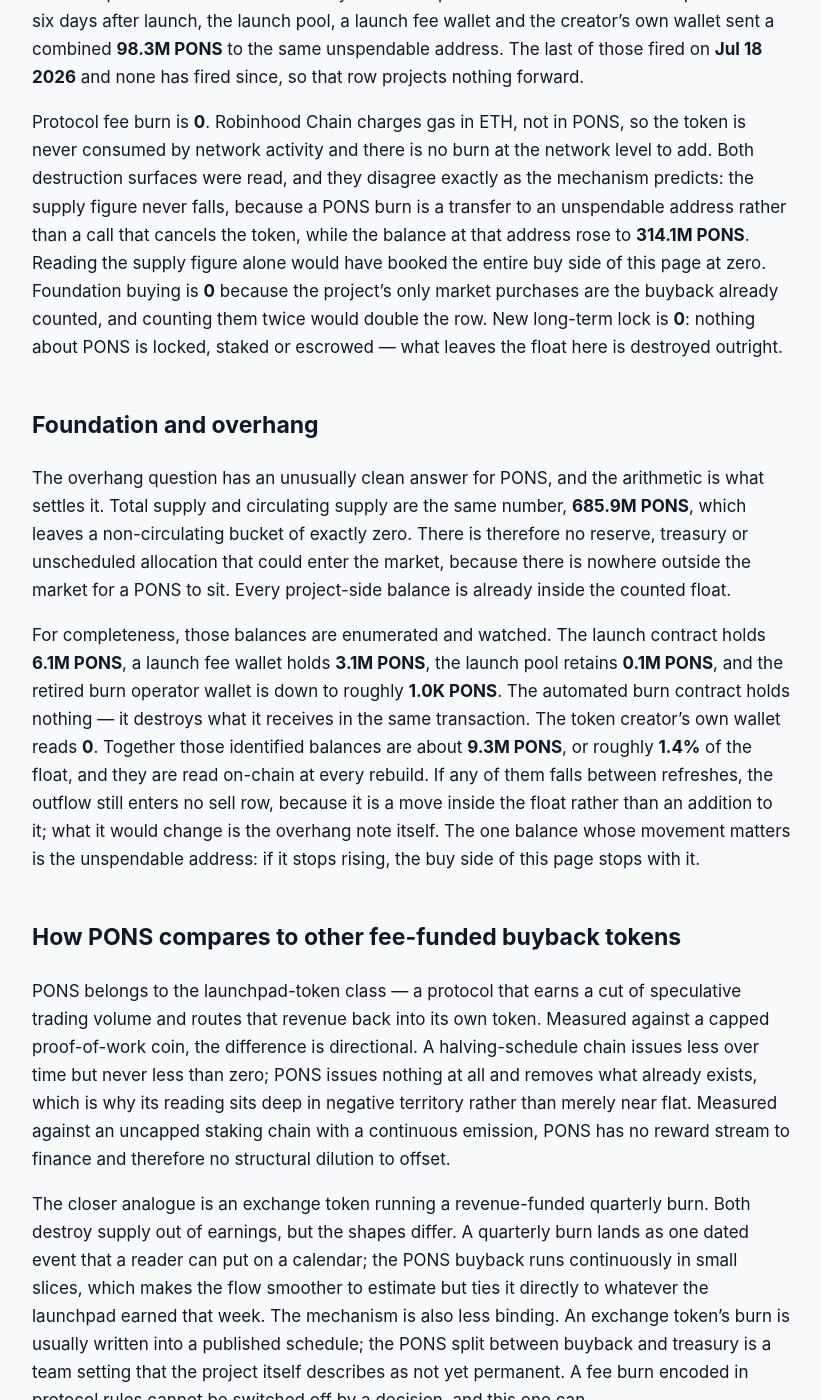
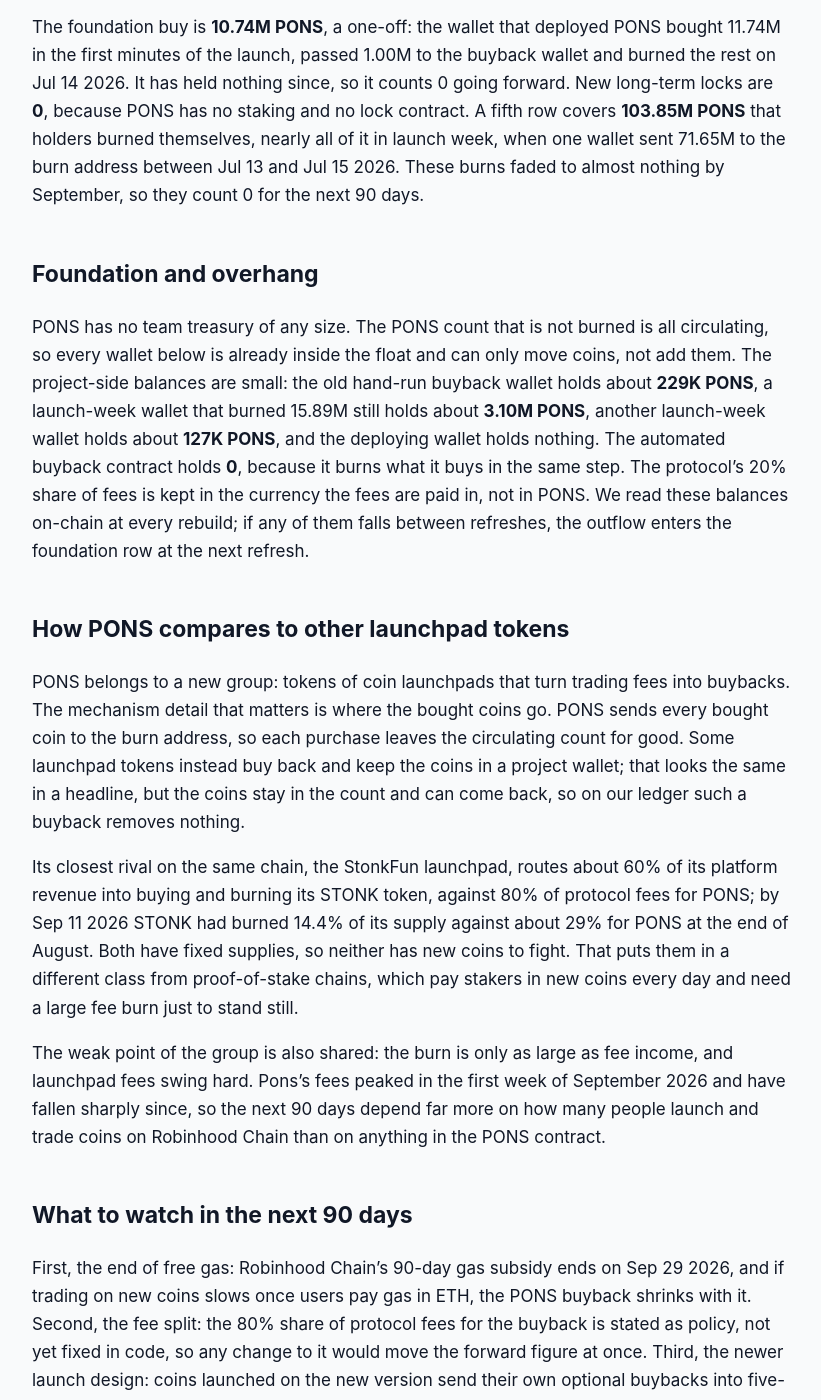
Before and after one commit to jeevansongmy-spec/mrnasdog-articles, a Jekyll site: the page built from crypto/pons-pressure-framework.md, in a window 1280 px wide and 1400 px high, scrolled down 1655 px. Shown: the whole window, without its empty margins (228-1049 px from the left). Built offline with Jekyll 4.4.1, drawn with Linux system fonts in a browser that asks for light colours; some of the changed text lies outside the part shown.

Commit message:
publish: crypto/pons-pressure-framework

```diff
--- a/crypto/pons-pressure-framework.md
+++ b/crypto/pons-pressure-framework.md
@@ -1,53 +1,53 @@
 ---
 title:         "PONS Inflation Analysis · September 2026 · Supply shrinking · projected to keep shrinking"
-description:   "PONS supply shrank 45.80% in 90 days: 0 verified additions against 314.1M tokens destroyed by fee-funded buybacks. Pressure Framework ledger and mint-path proof."
+description:   "PONS is shrinking: no new coins, and 317.45M PONS burned since launch — 202.86M by a fee-funded buyback. Net −46.51% in 90 days, about −5.70% projected next."
 canonical_url: "https://mrnasdog.com/research/pons/inflation"
 tags:          ["crypto", "pons", "launchpad", "tokenburn"]
 published:     true
 ---
 
-Originally published at [PONS Inflation Analysis · September 2026 · Supply shrinking · projected to keep shrinking](https://mrnasdog.com/research/pons/inflation).
+*Originally published at [https://mrnasdog.com/research/pons/inflation](https://mrnasdog.com/research/pons/inflation)*
 
 # PONS Inflation Analysis · September 2026 · Supply shrinking · projected to keep shrinking
 
-PONS supply is shrinking and is projected to keep shrinking. The Pressure Framework records **0** verified additions against **314.1M PONS** destroyed, a net of **−45.80%** over the last 90 days and **−16.05%** projected forward. Pons is a token launchpad on Robinhood Chain whose trading-fee revenue buys PONS on the open market and sends it to an unspendable address. The token contract carries no way to create another PONS, so the entire ledger is one-directional — but the share of fees pointed at the buyback is a team setting, not a protocol rule.
+The MrNasdog Pressure Framework reads PONS as shrinking: **0 PONS** of new supply against **317.45M PONS** burned since the token launched on Jul 13 2026, a net change of **−46.51%** of the circulating supply over the trailing 90 days and about **−5.70%** projected for the next 90. The mechanism is simple: Pons, the busiest coin launchpad on Robinhood Chain, spends 80% of its own fees buying PONS on the open market and sending it to the burn address, and the PONS contract has no way to create new coins. The limit on the burn is the launchpad’s fee income, measured in dollars, so a higher PONS price means fewer coins burned for the same fees.
 
 ## The verdict, in one paragraph
 
-On a circulating denominator of **685.9M PONS**, the Pressure Framework reads **−45.80%** over the trailing 90 days and **−16.05%** projected over the next 90. There is no monitor cross-check to compare against: the inflation monitor has only carried PONS since **Jul 22 2026**, its 90-day column is empty for every snapshot, and a coin younger than the window cannot produce one. That means no gap and no warning chip on the overview, and it also means this reading stands on primary evidence alone. Every figure here comes from the token contract and a complete sweep of its transfer log on the public chain. PONS is deflationary by revenue-funded buyback on a fixed, non-mintable supply.
+Over the last 90 days the PONS ledger books **0** on the sell side and **317.45M PONS** on the buy side against a circulating supply of **682.61M PONS**, so supply fell by **46.51%**. For the next 90 days we project a fall of about **5.70%**, all of it from the fee-funded buyback. Our supply monitor has no 90-day reading for PONS yet, because the token is only 77 days old, so there is no gap to measure and no warning flag on the page; over the last 30 days the monitor read **−4.34%** against our on-chain **−3.81%**, and the small difference comes from its starting count lagging the chain. In one line: PONS is a fixed-supply token with a live buy-and-burn, deflationary by structural buyback.
 
 ## Sell pressure: where new PONS comes from
 
-Protocol inflation is **0**, and this is the strongest zero on the page. A read of the PONS token contract's runtime code returned **30** external functions: the nine standard token calls plus twenty-one view-only getters for launch metadata. There is no mint function, no owner, no role check and no upgrade path, and the code contains no instruction that can call or deploy another contract. Exactly one issuance event exists in the whole history of the chain — **1,000M PONS** created in a single transfer on **Jul 13 2026** — and the supply figure has read **1,000M PONS** at every check since. That figure is not a compiled-in constant either: the value is absent from the bytecode, so it lives in writable storage and its flatness is a genuine measurement.
+Protocol inflation is **0 PONS**. All 1,000M PONS were created in a single transfer when the token launched on Jul 13 2026, and nothing has been created since: we swept every creation event on Robinhood Chain and found that one alone. We also listed every function the PONS contract exposes. They are the standard token functions plus read-only launch details, with no mint, no owner and no upgrade path, so the zero cannot change unless PONS moves to a new contract.
 
-Vesting unlocks contribute **0**. The whole supply was handed out in that single issuance, and the wallet that received it now holds effectively nothing. No vesting contract, team tranche or investor cliff exists for PONS, and none can be created later, because no further token can be issued. Foundation and unscheduled unlocks are **0** for a structural reason worth stating plainly: the counted float for PONS is defined as the full **1,000M** less whatever has been destroyed, which means every PONS that still exists is already counted. No wallet sits outside the float, so no transfer — by the team, the creator or anyone else — can add a single token to it. Long-term locked or bankruptcy releases are **0** as well: no estate, trustee or court-directed distribution exists for this token.
+Vesting unlocks are **0**. Pons launched its own token through its own launchpad with no team, investor or treasury allocation, and the whole supply went into the launch pool on day one. There is no locked bucket, so there is nothing left to unlock. Foundation and unscheduled unlocks are also **0**: every PONS that has not been burned already counts as circulating, so no project wallet can add new supply by selling. Long-term locked or bankruptcy supply is **0**, because no estate, trustee or lock holds PONS.
 
 ## Buy pressure: where new PONS goes
 
-The programmatic buyback is the whole story, and it removed **215.9M PONS** over the window. Pons takes a share of the trading fee charged on every token launched through the platform, spends most of that revenue buying PONS on the open market, and sends what it buys to an address nobody holds the key to. Since **Sep 2 2026** the buying has run through an on-chain contract that executes in thousands of small slices rather than one large purchase; before that date an operator wallet carried it out by hand. A separate row records the launch phase: in the six days after launch, the launch pool, a launch fee wallet and the creator's own wallet sent a combined **98.3M PONS** to the same unspendable address. The last of those fired on **Jul 18 2026** and none has fired since, so that row projects nothing forward.
+The programmatic buyback is the engine. Pons charges a fee on trades of the coins launched on it; the protocol’s share is split 80% to a PONS buyback and 20% to infrastructure and the team. Since launch the buyback has burned **202.86M PONS**, worth about **$20.4M** at the price of each day. Until Sep 2 2026 a team wallet ran it in about 1,500 hand-sent burns; since that day an automated contract buys PONS in small slices and burns it at once, more than 12,000 times so far. Most of the coins were bought in July, when PONS cost cents, which is why the token count is so large next to the dollars spent.
 
-Protocol fee burn is **0**. Robinhood Chain charges gas in ETH, not in PONS, so the token is never consumed by network activity and there is no burn at the network level to add. Both destruction surfaces were read, and they disagree exactly as the mechanism predicts: the supply figure never falls, because a PONS burn is a transfer to an unspendable address rather than a call that cancels the token, while the balance at that address rose to **314.1M PONS**. Reading the supply figure alone would have booked the entire buy side of this page at zero. Foundation buying is **0** because the project's only market purchases are the buyback already counted, and counting them twice would double the row. New long-term lock is **0**: nothing about PONS is locked, staked or escrowed — what leaves the float here is destroyed outright.
+For the next 90 days we hold the dollars, not the coins: the same $20.4M at today’s price of about **$0.52** buys about **38.90M PONS**. That is close to the recent pace; the week of Sep 21 2026 burned about 2.59M PONS. The protocol fee burn is **0**, since gas on Robinhood Chain is paid in ETH and PONS transfers carry no fee that destroys coins.
+
+The foundation buy is **10.74M PONS**, a one-off: the wallet that deployed PONS bought 11.74M in the first minutes of the launch, passed 1.00M to the buyback wallet and burned the rest on Jul 14 2026. It has held nothing since, so it counts 0 going forward. New long-term locks are **0**, because PONS has no staking and no lock contract. A fifth row covers **103.85M PONS** that holders burned themselves, nearly all of it in launch week, when one wallet sent 71.65M to the burn address between Jul 13 and Jul 15 2026. These burns faded to almost nothing by September, so they count 0 for the next 90 days.
 
 ## Foundation and overhang
 
-The overhang question has an unusually clean answer for PONS, and the arithmetic is what settles it. Total supply and circulating supply are the same number, **685.9M PONS**, which leaves a non-circulating bucket of exactly zero. There is therefore no reserve, treasury or unscheduled allocation that could enter the market, because there is nowhere outside the market for a PONS to sit. Every project-side balance is already inside the counted float.
+PONS has no team treasury of any size. The PONS count that is not burned is all circulating, so every wallet below is already inside the float and can only move coins, not add them. The project-side balances are small: the old hand-run buyback wallet holds about **229K PONS**, a launch-week wallet that burned 15.89M still holds about **3.10M PONS**, another launch-week wallet holds about **127K PONS**, and the deploying wallet holds nothing. The automated buyback contract holds **0**, because it burns what it buys in the same step. The protocol’s 20% share of fees is kept in the currency the fees are paid in, not in PONS. We read these balances on-chain at every rebuild; if any of them falls between refreshes, the outflow enters the foundation row at the next refresh.
 
-For completeness, those balances are enumerated and watched. The launch contract holds **6.1M PONS**, a launch fee wallet holds **3.1M PONS**, the launch pool retains **0.1M PONS**, and the retired burn operator wallet is down to roughly **1.0K PONS**. The automated burn contract holds nothing — it destroys what it receives in the same transaction. The token creator's own wallet reads **0**. Together those identified balances are about **9.3M PONS**, or roughly **1.4%** of the float, and they are read on-chain at every rebuild. If any of them falls between refreshes, the outflow still enters no sell row, because it is a move inside the float rather than an addition to it; what it would change is the overhang note itself. The one balance whose movement matters is the unspendable address: if it stops rising, the buy side of this page stops with it.
+## How PONS compares to other launchpad tokens
 
-## How PONS compares to other fee-funded buyback tokens
+PONS belongs to a new group: tokens of coin launchpads that turn trading fees into buybacks. The mechanism detail that matters is where the bought coins go. PONS sends every bought coin to the burn address, so each purchase leaves the circulating count for good. Some launchpad tokens instead buy back and keep the coins in a project wallet; that looks the same in a headline, but the coins stay in the count and can come back, so on our ledger such a buyback removes nothing.
 
-PONS belongs to the launchpad-token class — a protocol that earns a cut of speculative trading volume and routes that revenue back into its own token. Measured against a capped proof-of-work coin, the difference is directional. A halving-schedule chain issues less over time but never less than zero; PONS issues nothing at all and removes what already exists, which is why its reading sits deep in negative territory rather than merely near flat. Measured against an uncapped staking chain with a continuous emission, PONS has no reward stream to finance and therefore no structural dilution to offset.
+Its closest rival on the same chain, the StonkFun launchpad, routes about 60% of its platform revenue into buying and burning its STONK token, against 80% of protocol fees for PONS; by Sep 11 2026 STONK had burned 14.4% of its supply against about 29% for PONS at the end of August. Both have fixed supplies, so neither has new coins to fight. That puts them in a different class from proof-of-stake chains, which pay stakers in new coins every day and need a large fee burn just to stand still.
 
-The closer analogue is an exchange token running a revenue-funded quarterly burn. Both destroy supply out of earnings, but the shapes differ. A quarterly burn lands as one dated event that a reader can put on a calendar; the PONS buyback runs continuously in small slices, which makes the flow smoother to estimate but ties it directly to whatever the launchpad earned that week. The mechanism is also less binding. An exchange token's burn is usually written into a published schedule; the PONS split between buyback and treasury is a team setting that the project itself describes as not yet permanent. A fee burn encoded in protocol rules cannot be switched off by a decision, and this one can.
-
-The last comparison is to the rest of its own class. Launchpad revenue is the most volatile revenue in crypto, and the PONS record already shows it: the token-denominated burn rate has fallen steadily since launch, partly because volume cooled and partly because the same dollar of fee revenue buys far fewer PONS at a higher price. A reader should treat the forward number as a function of launchpad activity, not as a protocol constant.
+The weak point of the group is also shared: the burn is only as large as fee income, and launchpad fees swing hard. Pons’s fees peaked in the first week of September 2026 and have fallen sharply since, so the next 90 days depend far more on how many people launch and trade coins on Robinhood Chain than on anything in the PONS contract.
 
 ## What to watch in the next 90 days
 
-Through **Dec 19 2026**, the single most informative number is the balance at the unspendable address, currently **314.1M PONS** — if it keeps climbing at the rate seen since **Sep 2 2026**, the projected **−16.05%** holds. Watch for the announced move to make the fee split permanent and fully automated; until that ships, the buyback share remains changeable and the buy side of this ledger is a policy, not a rule. Watch the launchpad's own fee revenue, since the buyback is funded entirely from it and the burn rate has already declined through August and September. Watch for any second burn route appearing alongside the current contract, which would need to be separated rather than added. And watch the supply figure itself: it has read **1,000M PONS** since **Jul 13 2026**, and any movement in it would mean a mint path this review did not find.
+First, the end of free gas: Robinhood Chain’s 90-day gas subsidy ends on Sep 29 2026, and if trading on new coins slows once users pay gas in ETH, the PONS buyback shrinks with it. Second, the fee split: the 80% share of protocol fees for the buyback is stated as policy, not yet fixed in code, so any change to it would move the forward figure at once. Third, the newer launch design: coins launched on the new version send their own optional buybacks into five-year vaults for that coin, not into PONS, so the share of Pons’s income that reaches PONS is worth checking at each rebuild. Fourth, trust in launches: a report on Sep 27 2026 tied about $18.4M taken from 53 memecoin launches to one group, most of them launched on the new version, and a loss of trust would cut launch volume. Fifth, the monitor’s first 90-day reading for PONS, due around Oct 20 2026, which will give this page its first outside cross-check.
 
 ## Summary
 
-The Pressure Framework reads PONS at **−45.80%** over the trailing 90 days and **−16.05%** projected forward, on a float of **685.9M PONS**. Nothing is minted, nothing vests and nothing sits outside the counted float, so verified additions are **0**, while trading-fee revenue bought and destroyed **314.1M PONS** inside the window. The structural strength is the token contract itself, which carries no mint, no owner and no upgrade path, making the supply ceiling of **1,000M PONS** a permanent one. The structural risk is that the buy side is discretionary: the share of fees pointed at the buyback is a team setting the project has not yet made permanent, and the revenue behind it depends on launchpad volume that has already cooled since **Jul 13 2026**.
+PONS, the token of the Pons launchpad on Robinhood Chain, has a fixed supply of 1,000M with no way to mint more, no vesting and no team allocation, and **317.45M PONS** have been burned since the Jul 13 2026 launch, **202.86M** of them by a buyback funded with 80% of the launchpad’s fees. The MrNasdog Pressure Framework reads supply down **46.51%** over the trailing 90 days and projects about **−5.70%** for the next 90 days, as today’s higher price means the same fee dollars burn fewer coins. The key risk is income: the buyback depends on launchpad fees that have already fallen from their September peak, and on a fee split the team can still change. There is no supply cap to worry about on the upside; the only question for PONS is how fast it keeps shrinking.
 
-MrNasdog Pressure Framework analysis of PONS, Metric 1 — Inflation. Data + explanation only. Not financial advice. Updated Sep 20 2026.
+*MrNasdog Pressure Framework analysis of PONS, Metric 1 — Inflation. Data + explanation only. Not financial advice. Checked Sep 29 2026.*
```
